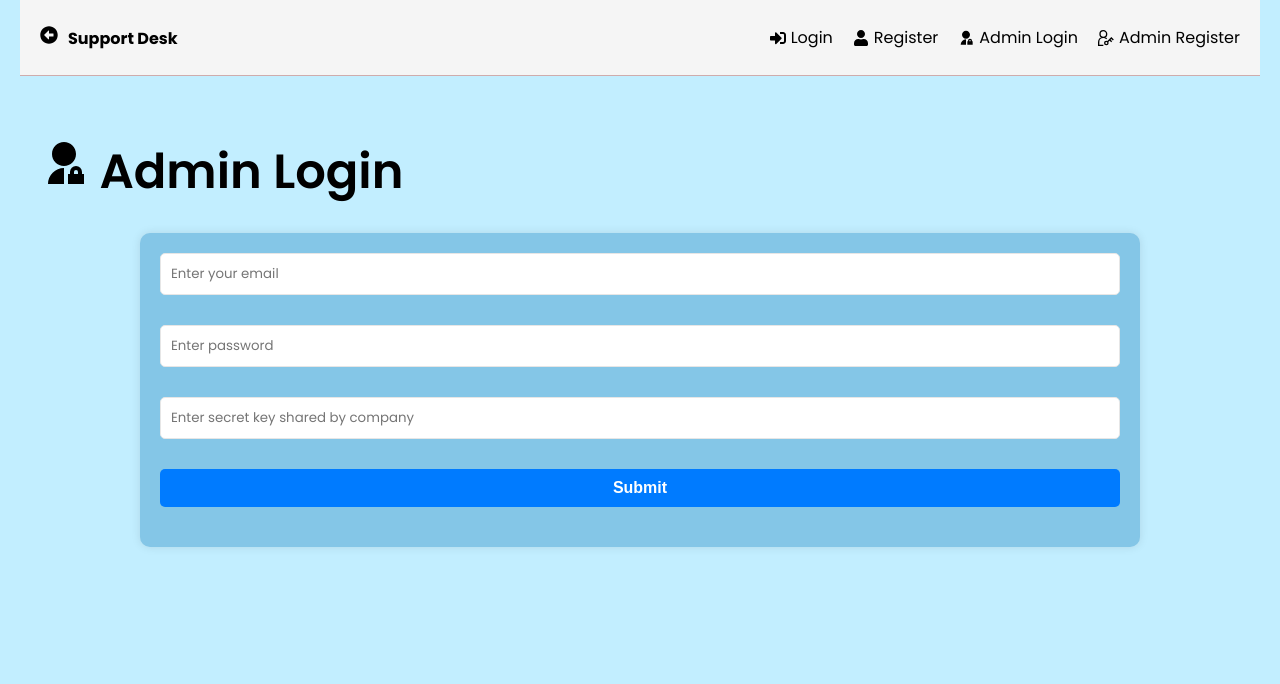
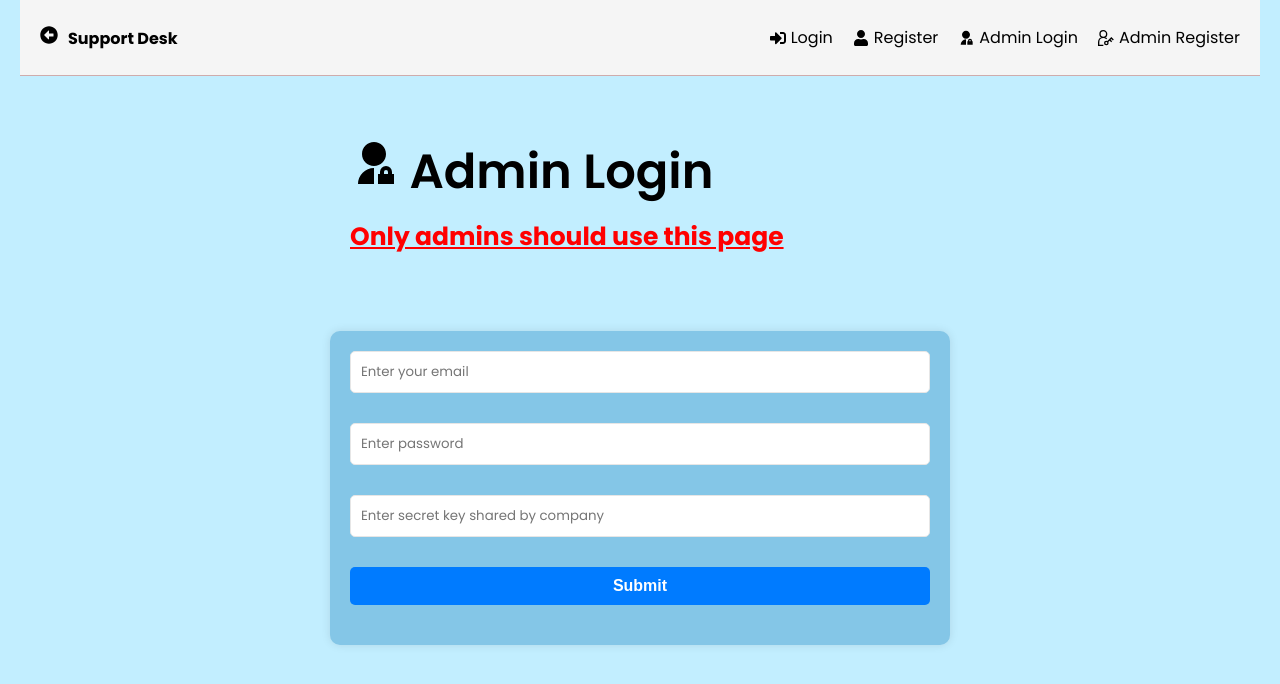
Before and after one commit to atuta11/SupportDeskFrontEnd, a React (Create React App) app: page /admin-login in a window 1280 px wide. Shown: the top 684 px of the page. Built offline with nearby package versions, Linux system fonts and the light colour scheme.

Commit message:
updated sizes in Admin, AdminRegister, Login and Register page

```diff
--- a/src/index.css
+++ b/src/index.css
@@ -545,6 +545,13 @@ footer {
   animation: spin 1.2s linear infinite;
 }
 
+.pageContainer{
+  width: 50%;
+  height: auto;
+  margin: auto;
+
+}
+
 @keyframes spin {
   0% {
     transform: rotate(0deg);
--- a/src/pages/AdminLogin.jsx
+++ b/src/pages/AdminLogin.jsx
@@ -7,10 +7,15 @@ function AdminLogin() {
   return (
     <>
     <HeaderBack/>
+    <div className="pageContainer">
       <section className='heading'>
         <h1>
           <RiAdminFill /> Admin Login
         </h1>
+
+        <p style={{ color: 'red', textDecoration: "underline" }} >
+          Only admins should use this page
+        </p>
 
       </section>
 
@@ -51,6 +56,7 @@ function AdminLogin() {
           </div>
         </form>
       </section>
+      </div>
     </>
   )
 }
--- a/src/pages/AdminRegister.jsx
+++ b/src/pages/AdminRegister.jsx
@@ -6,6 +6,7 @@ function AdminRegister() {
   return (
     <>
     <HeaderBack/>
+    <div className="pageContainer">
       <section className='heading'>
         <h1>
           <GrUserAdmin /> Register
@@ -60,6 +61,7 @@ function AdminRegister() {
           </div>
         </form>
       </section>
+      </div>
     </>
   )
 }
--- a/src/pages/Login.jsx
+++ b/src/pages/Login.jsx
@@ -7,6 +7,8 @@ function Login() {
   return (
     <>
     <HeaderBack/>
+
+      <div class="pageContainer">
       <section className='heading'>
         <h1>
           <FaSignInAlt /> Login
@@ -41,6 +43,7 @@ function Login() {
           </div>
         </form>
       </section>
+      </div>
     </>
   )
 }
--- a/src/pages/Register.jsx
+++ b/src/pages/Register.jsx
@@ -5,6 +5,8 @@ function Register() {
   return (
     <>
       <HeaderBack/>
+
+      <div className="pageContainer">
       <section className='heading'>
         <h1>
           <FaUser /> Register
@@ -59,6 +61,7 @@ function Register() {
           </div>
         </form>
       </section>
+      </div>
     </>
   )
 }
```
